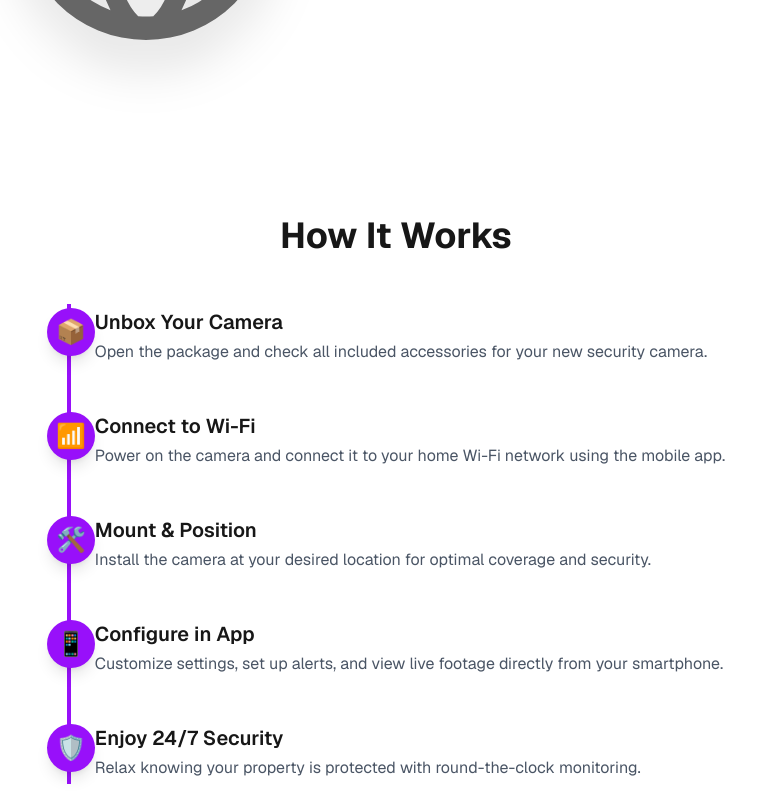
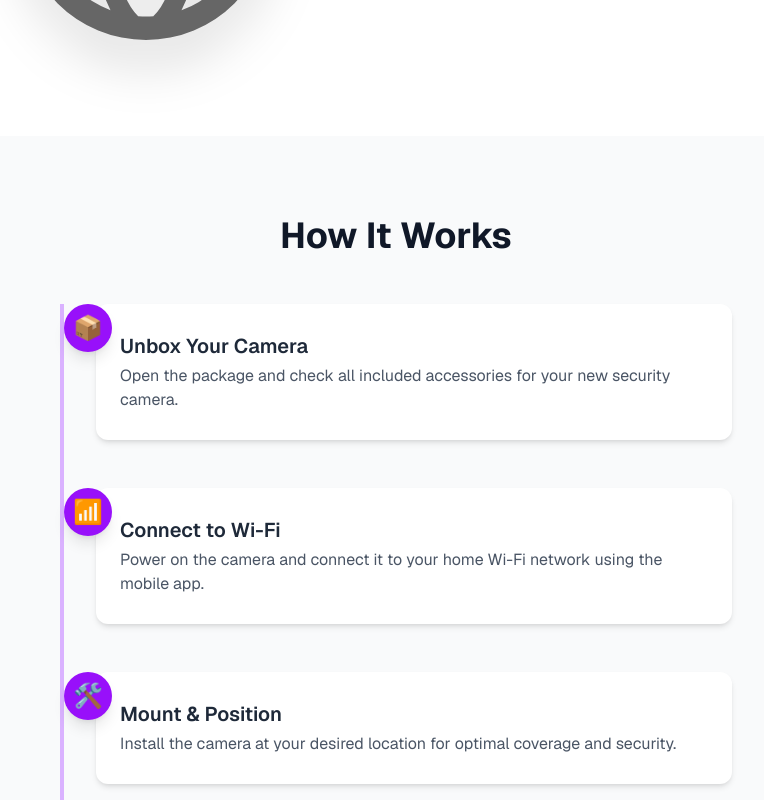
Before and after one commit to Isaladwy/timevo-landing-page, a Next.js app: page / in a window 1280 px wide. Shown: the part 1540-2340 px from the top of the page, without its empty margins (244-1008 px from the left). Built offline with nearby package versions, Linux system fonts and the light colour scheme.

Commit message:
Refactor HowItWorks component with updated styling and layout for improved visual appeal

```diff
--- a/app/components/HowItWorks/HowItWorks.tsx
+++ b/app/components/HowItWorks/HowItWorks.tsx
@@ -30,18 +30,22 @@ const steps = [
 
 const HowItWorks = () => {
   return (
-    <section className="w-full py-20 px-4 md:px-24 bg-white flex flex-col items-center">
-      <h2 className="text-3xl md:text-4xl font-bold mb-12 text-center">
+    <section className="w-full py-20 px-4 md:px-24 bg-gray-50 flex flex-col items-center">
+      <h2 className="text-3xl md:text-4xl font-bold mb-12 text-center text-gray-900">
         How It Works
       </h2>
-      <ol className="relative border-l-4 border-purple-600 max-w-2xl mx-auto">
+      <ol className="relative border-l-4 border-purple-300 max-w-2xl mx-auto">
         {steps.map((step, idx) => (
-          <li key={idx} className="mb-12 ml-6 last:mb-0">
+          <li key={idx} className="mb-12 ml-6 last:mb-0 relative">
             <span className="absolute -left-6 flex items-center justify-center w-12 h-12 bg-purple-600 rounded-full text-white text-2xl font-bold shadow-lg">
               {step.icon}
             </span>
-            <h3 className="text-xl font-semibold mb-1 mt-1">{step.title}</h3>
-            <p className="text-gray-600 mb-1">{step.desc}</p>
+            <div className="bg-white rounded-xl shadow-md p-6 ml-2">
+              <h3 className="text-lg md:text-xl font-semibold mb-1 mt-1 text-gray-800">
+                {step.title}
+              </h3>
+              <p className="text-gray-600 mb-1">{step.desc}</p>
+            </div>
           </li>
         ))}
       </ol>
```
